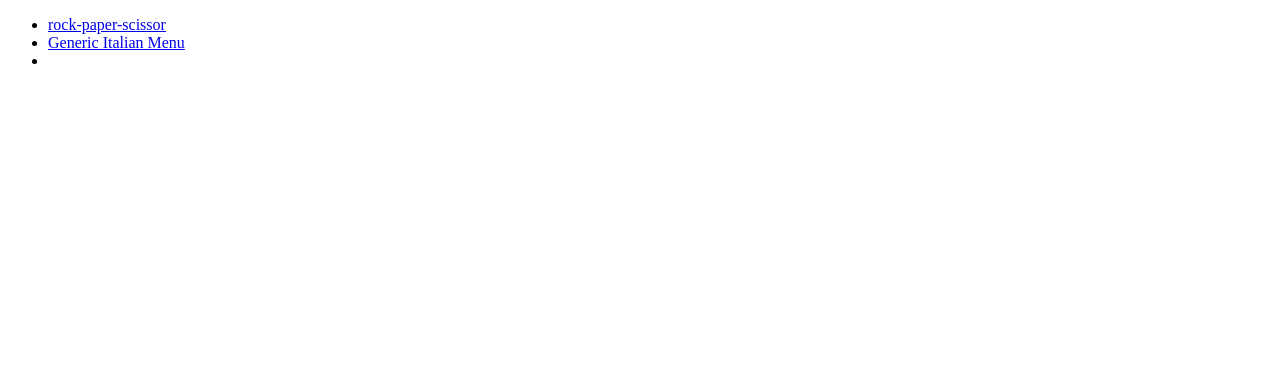
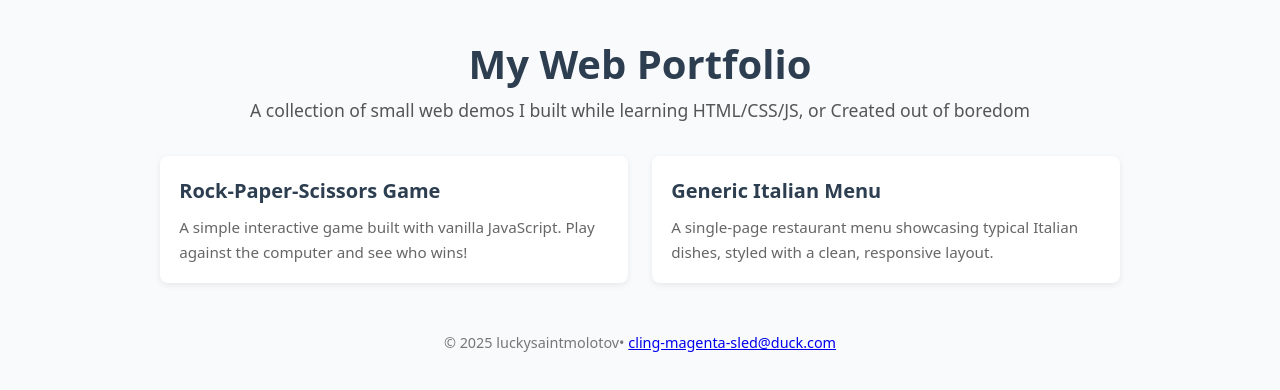
Before and after one commit to luckysaintmolotov/web_dev_portfolio, a plain HTML site: page index.html in a window 1280 px wide. Drawn offline with Linux system fonts and the light colour scheme.

Commit message:
feat: add defination

```diff
--- a/index.html
+++ b/index.html
@@ -1,19 +1,59 @@
 <!DOCTYPE html>
 <html lang="en">
 <head>
-    <meta charset="UTF-8">
-    <meta name="viewport" content="width=device-width, initial-scale=1.0">
-    <title>Web Portfolio Portal</title>
+    <meta charset="UTF-8" />
+    <meta name="viewport" content="width=device-width, initial-scale=1.0" />
+    <title>My Web Portfolio</title>
+
+    <!-- Link to an external stylesheet (optional) -->
+    <link href="style.css" rel="stylesheet" />
+
+    <!-- Inline fallback styling – remove if you move everything to style.css -->
+    <style>
+
+    </style>
 </head>
+
 <body>
-    <ul>
-        <li> <a href="rock-paper-scissor/index.html">rock-paper-scissor</a> </li>
-        <li> <a href="single_page/generic_italy_menu/index.html">Generic Italian Menu</a> </li>
-        <li> <a href=""> </a> </li>
 
+<header>
+    <h1>My Web Portfolio</h1>
+    <p>A collection of small web demos I built while learning HTML/CSS/JS, or Created out of boredom</p>
+</header>
 
+<main class="projects">
 
+    <!-- Project 1 -->
+    <article class="project-card">
+        <a href="rock-paper-scissor/index.html">
+            <h2>Rock‑Paper‑Scissors Game</h2>
+            <p>A simple interactive game built with vanilla JavaScript. Play against the computer and see who wins!</p>
+        </a>
+    </article>
 
-    </ul>
+    <!-- Project 2 -->
+    <article class="project-card">
+        <a href="single_page/generic_italy_menu/index.html">
+            <h2>Generic Italian Menu</h2>
+            <p>A single‑page restaurant menu showcasing typical Italian dishes, styled with a clean, responsive layout.</p>
+        </a>
+    </article>
+
+    <!-- Add more project cards here -->
+    <!-- Example placeholder:
+    <article class="project-card">
+        <a href="path/to/your/project.html">
+            <h2>Project Title</h2>
+            <p>Short description of what the project does.</p>
+        </a>
+    </article>
+    -->
+
+</main>
+
+<footer>
+    © 2025 luckysaintmolotov• <a href="mailto:cling-magenta-sled@duck.com">cling-magenta-sled@duck.com</a>
+</footer>
+
 </body>
 </html>
```
